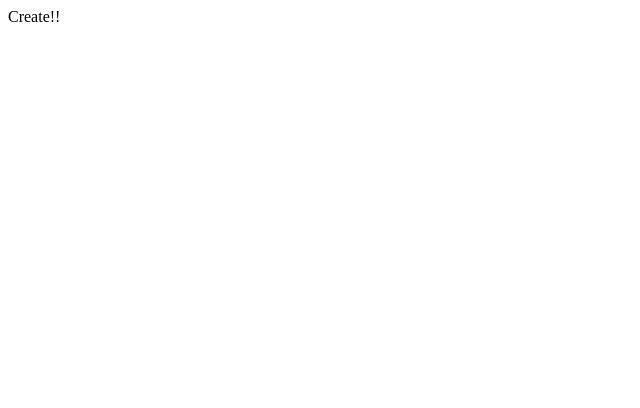
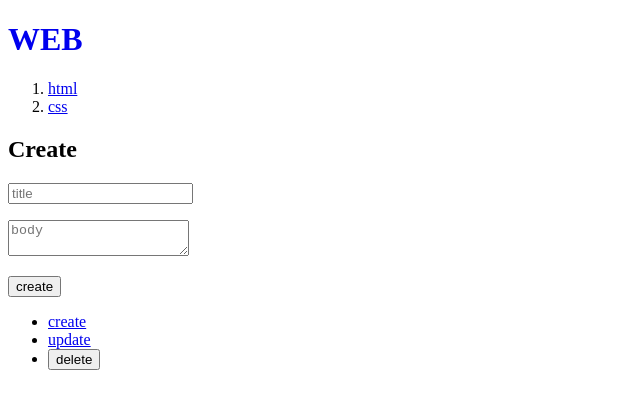
Before and after one commit to 938938/opentutorials-NextJS, a Next.js app: page /create in a window 1280 px wide. Shown: the top 408 px of the page, without its empty margins (0-640 px from the left). Built offline with nearby package versions, Linux system fonts and the light colour scheme; data requests are answered from the project's data file.

Commit message:
[12] 생성 기능 구현 - Client component

```diff
--- /dev/null
+++ b/src/app/create/page.js
@@ -0,0 +1,38 @@
+'use client';
+
+import { useRouter } from 'next/navigation';
+
+export default function Create() {
+  const router = useRouter();
+  return (
+    <form
+      onSubmit={async (evt) => {
+        evt.preventDefault();
+        const title = evt.target.title.value;
+        const body = evt.target.body.value;
+        const resp = await fetch('http://localhost:9999/topics/', {
+          method: 'POST',
+          headers: {
+            'Content-Type': 'application/json',
+          },
+          body: JSON.stringify({ title, body }),
+        });
+        const topic = await resp.json();
+        console.log('file: page.js:19 ~ Create ~ topic:', topic);
+        router.push(`/read/${topic.id}`);
+        router.refresh();
+      }}
+    >
+      <h2>Create</h2>
+      <p>
+        <input type='text' name='title' placeholder='title' />
+      </p>
+      <p>
+        <textarea name='body' placeholder='body'></textarea>
+      </p>
+      <p>
+        <input type='submit' value='create' />
+      </p>
+    </form>
+  );
+}
--- a/src/app/layout.js
+++ b/src/app/layout.js
@@ -1,29 +1,43 @@
-import Link from 'next/link'
-import './globals.css'
+import Link from 'next/link';
+import './globals.css';
 export const metadata = {
   title: 'WEB tutorial',
   description: 'Generated by egoing',
-}
+};
 export default async function RootLayout({ children }) {
-  const resp = await fetch('http://localhost:9999/topics/')
+  const resp = await fetch('http://localhost:9999/topics/', {
+    cache: 'no-cache',
+  });
   const topics = await resp.json();
-  console.log('page/layout.js/topics', topics)
+  console.log('page/layout.js/topics', topics);
   return (
     <html>
       <body>
-        <h1><Link href="/">WEB</Link></h1>
+        <h1>
+          <Link href='/'>WEB</Link>
+        </h1>
         <ol>
-          {topics.map(topic=>{
-            return <li key={topic.id}><Link href={`/read/${topic.id}`}>{topic.title}</Link></li>
+          {topics.map((topic) => {
+            return (
+              <li key={topic.id}>
+                <Link href={`/read/${topic.id}`}>{topic.title}</Link>
+              </li>
+            );
           })}
         </ol>
         {children}
         <ul>
-          <li><Link href="/create">create</Link></li>
-          <li><Link href="/update/id">update</Link></li>
-          <li><button>delete</button></li>
+          <li>
+            <Link href='/create'>create</Link>
+          </li>
+          <li>
+            <Link href='/update/id'>update</Link>
+          </li>
+          <li>
+            <button>delete</button>
+          </li>
         </ul>
       </body>
     </html>
-  )
+  );
 }
```
Also changed, not shown: src/app/create/layout.js (deleted, +0 -8 lines).
